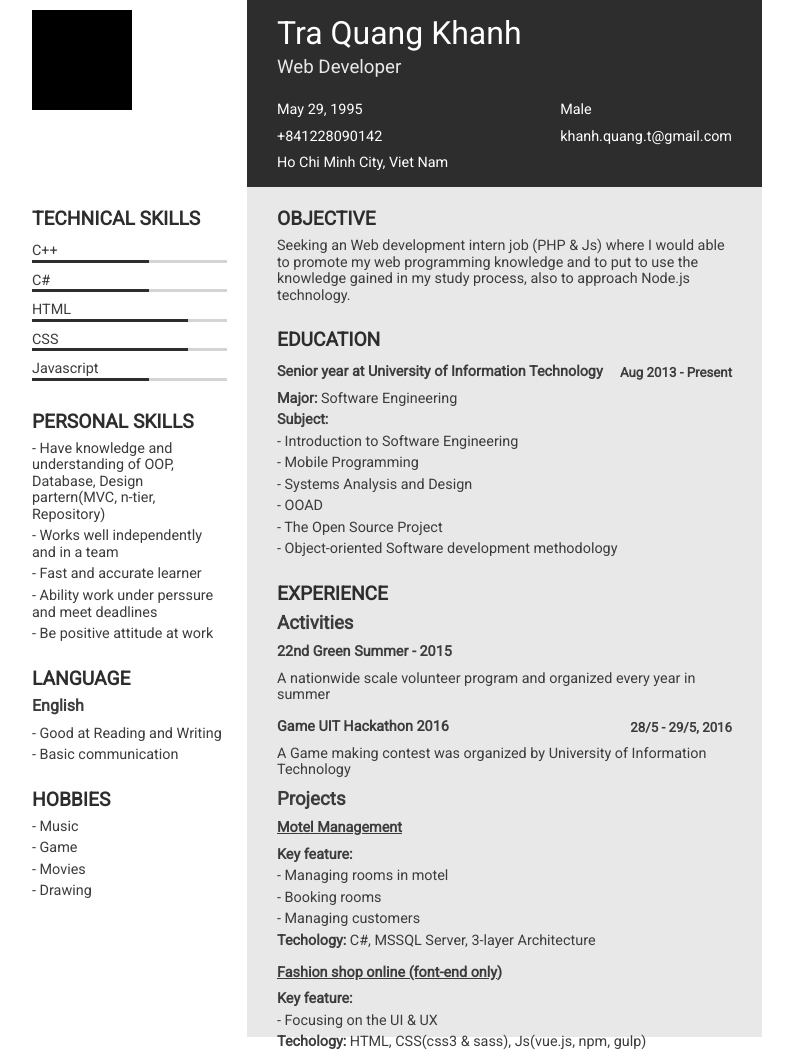
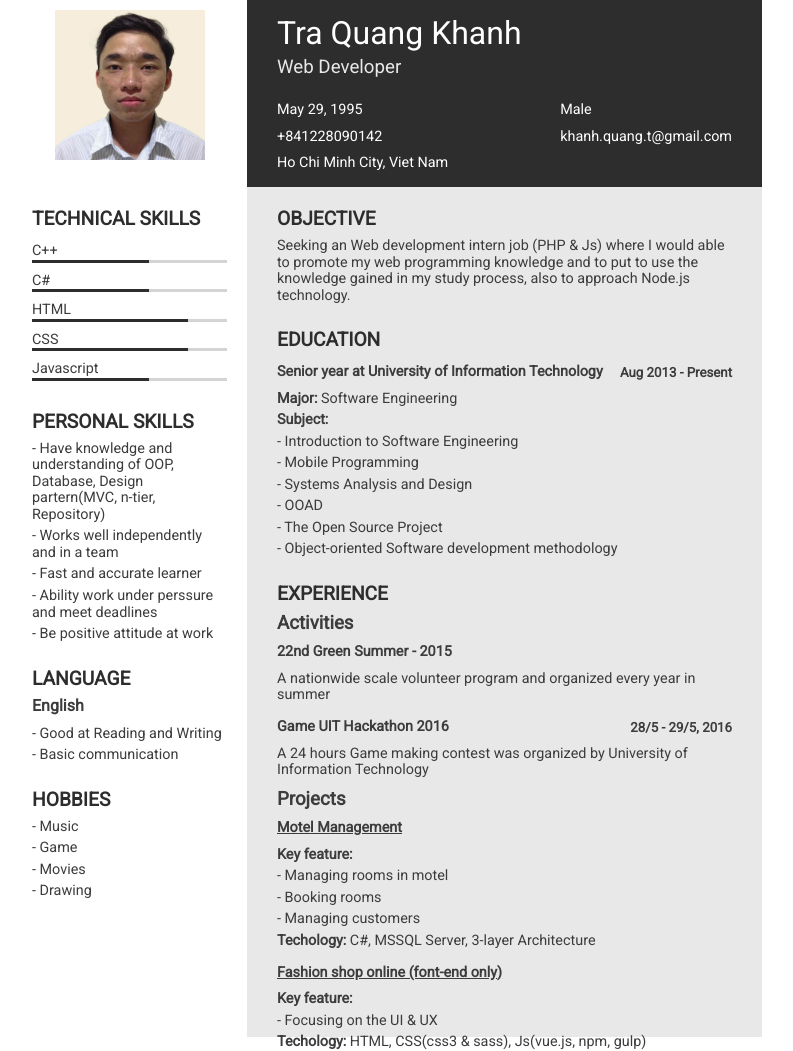
Before and after one commit to shouldnt/CV, a website: page index.html in a window 1280 px wide. Shown: the whole page, without its empty margins (248-1041 px from the left). Drawn offline with Linux system fonts and the light colour scheme.

Commit message:
add image

```diff
--- a/index.html
+++ b/index.html
@@ -9,9 +9,9 @@
 
 	<body class="wrap">
 		<header class="layout ">
-			<div class="layout__left  is-column is-none-bg is-header ">
-				<div class="box"></div>
-				<img src="" alt="">
+			<div class="layout__left  is-column is-none-bg is-header " style="text-align: center">
+
+				<img class="res" src="./image.jpg" alt="">
 			</div>
 
 			<div class="layout__right is-column is-header">
@@ -197,7 +197,7 @@
 								<h5>28/5 - 29/5, 2016</h5>
 							</div>
 							<div class="sub-detail">
-								<p>A Game making contest was organized by University of Information Technology</p>
+								<p>A 24 hours Game making contest was organized by University of Information Technology</p>
 							</div>
 						</div>
 					</div>
--- a/src/sass/index.sass
+++ b/src/sass/index.sass
@@ -35,6 +35,9 @@ ul
 		font-size: 0.9em
 		padding: 5px 0
 // global
+.res
+	width: 150px
+	height: auto
 .text-highlight
 	color: $text_highlight
 	font-weight: bold
```
Also changed, not shown: css/index.css, image.jpg (added), 1 other file.
